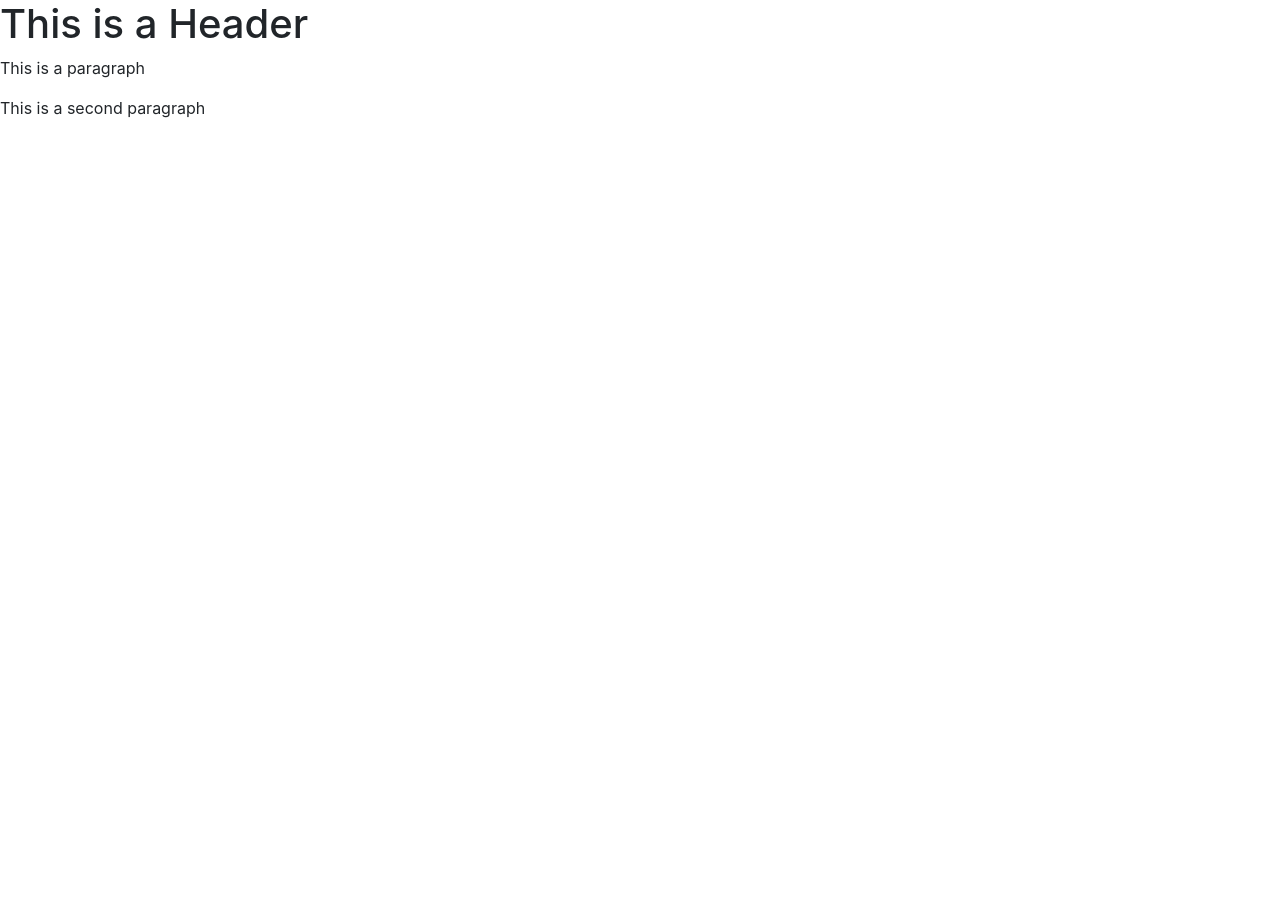
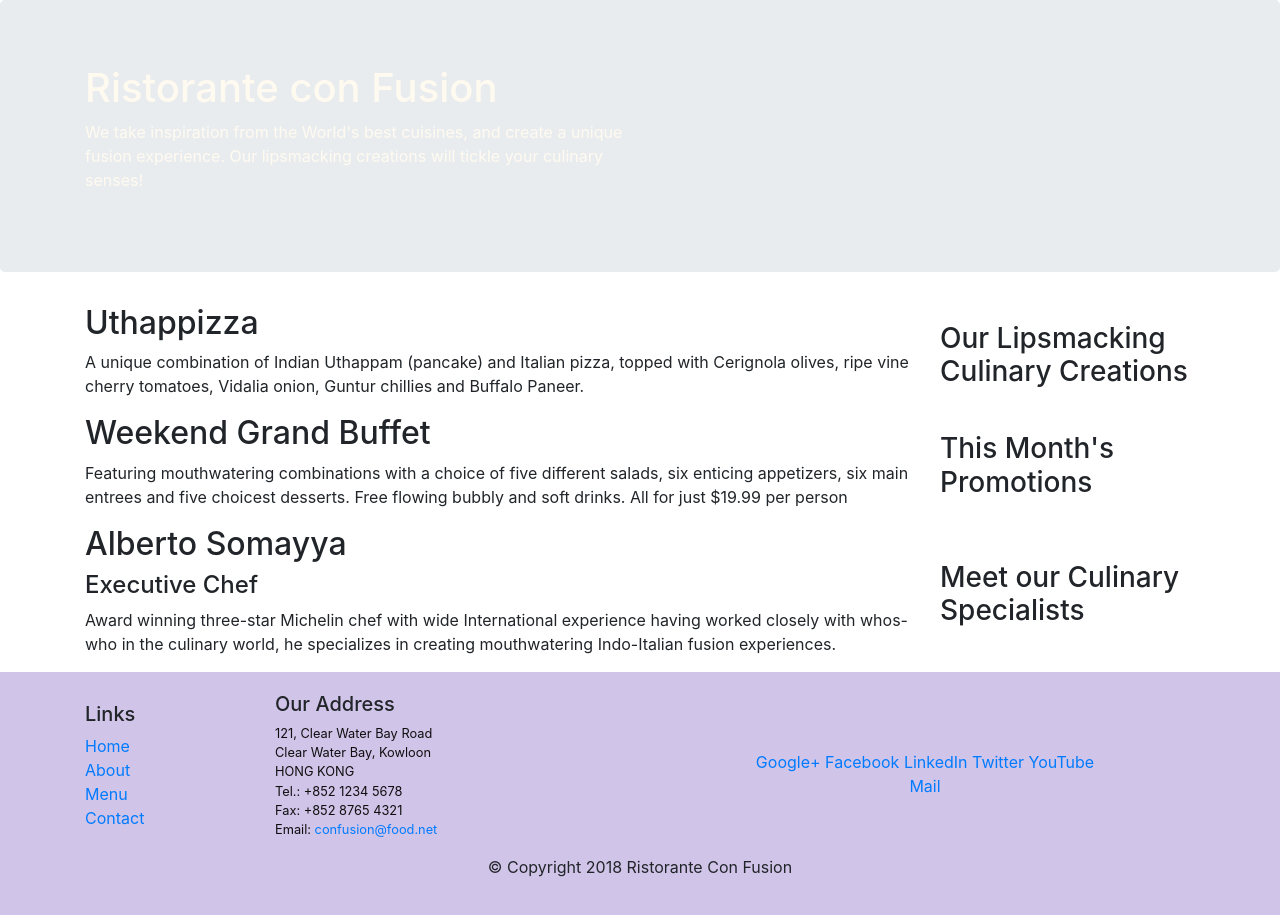
Before and after one commit to circeco/Front-End-Web-UI, a website: page index.html in a window 1280 px wide. Before the commit the page ends 800 px from the top, so only its background shows below. Drawn offline with nearby package versions, Linux system fonts and the light colour scheme.

Commit message:
boothstrap implemented

```diff
--- /dev/null
+++ b/assets/css/style.css
@@ -0,0 +1,30 @@
+.row-header{
+    margin:0px auto;
+    padding:0px;
+}
+
+.row-content {
+    margin:0px auto;
+    padding: 50px 0px 50px 0px;
+    border-bottom: 1px ridge;
+    min-height:400px;
+}
+
+.footer{
+    background-color: #D1C4E9;
+    margin:0px auto;
+    padding: 20px 0px 20px 0px;
+}
+
+.jumbotron {
+    padding:70px 30px 70px 30px;
+    margin:0px auto;
+    background: #9575CD ;
+    color:floralwhite;
+}
+
+address{
+    font-size:80%;
+    margin:0px;
+    color:#0f0f0f;
+}
--- a/index.html
+++ b/index.html
@@ -1,5 +1,6 @@
 <!DOCTYPE html>
 <html lang="en">
+
     <head>
         <title>First Assignment</title>
         <!-- Required meta tags always come first -->
@@ -7,13 +8,102 @@
         <meta name="viewport" content="width=device-width, initial-scale=1, shrink-to-fit=no">
         <meta http-equiv="x-ua-compatible" content="ie=edge">
 
+        <link rel="stylesheet" href="assets/css/style.css">
         <!-- Bootstrap CSS -->
         <link rel="stylesheet" href="node_modules/bootstrap/dist/css/bootstrap.min.css">
+
     </head>
+
 <body>
-    <h1>This is a Header</h1>
-    <p>This is a paragraph</p>
-    <p>This is a second paragraph</p>
+
+    <header class="jumbotron">
+        <div class="container">
+            <div class="row row-header align-items-center">
+                <div class="col-12 col-sm-6">
+                    <h1>Ristorante con Fusion</h1>
+                    <p>We take inspiration from the World's best cuisines, and create a unique fusion experience. Our lipsmacking creations will tickle your culinary senses!</p>
+                </div>
+                <div class="col-12 col-sm">
+                </div>
+            </div>
+        </div>
+    </header>
+
+    <div class="container">
+        <div class="row row-header align-items-center">
+            <div class="col-12 col-sm-4 order-sm-last col-md-3">
+                <h3>Our Lipsmacking Culinary Creations</h3>
+            </div>
+            <div class="col col-sm order-sm-first col-md">
+                <h2>Uthappizza</h2>
+                <p>A unique combination of Indian Uthappam (pancake) and Italian pizza, topped with Cerignola olives, ripe vine cherry tomatoes, Vidalia onion, Guntur chillies and Buffalo Paneer.</p>
+            </div>
+        </div>
+
+
+        <div class="row row-header align-items-center">
+            <div class="col-12 col-sm-4 order-sm-last col-md-3">
+                <h3>This Month's Promotions</h3>
+            </div>
+            <div class="col col-sm order-sm-first col-md">
+                <h2>Weekend Grand Buffet</h2>
+                <p>Featuring mouthwatering combinations with a choice of five different salads, six enticing appetizers, six main entrees and five choicest desserts. Free flowing bubbly and soft drinks. All for just $19.99 per person </p>
+            </div>
+        </div>
+
+        <div class="row row-header align-items-center">
+            <div class="col-12 col-sm-4 order-sm-last col-md-3">
+                <h3>Meet our Culinary Specialists</h3>
+            </div>
+            <div class="col col-sm order-sm-first col-md">
+                <h2>Alberto Somayya</h2>
+                <h4>Executive Chef</h4>
+                <p>Award winning three-star Michelin chef with wide International experience having worked closely with whos-who in the culinary world, he specializes in creating mouthwatering Indo-Italian fusion experiences. </p>
+            </div>
+        </div>
+    </div>
+
+    <footer class="footer">
+        <div class="container">
+            <div class="row row-header align-items-center">
+                <div class="col-4 col-sm-2">
+                    <h5>Links</h5>
+                    <ul class="list-unstyled">
+                        <li><a href="#">Home</a></li>
+                        <li><a href="#">About</a></li>
+                        <li><a href="#">Menu</a></li>
+                        <li><a href="#">Contact</a></li>
+                    </ul>
+                </div>
+                <div class="col-7 col-sm-5">
+                    <h5>Our Address</h5>
+                    <address>
+		              121, Clear Water Bay Road<br>
+		              Clear Water Bay, Kowloon<br>
+		              HONG KONG<br>
+		              Tel.: +852 1234 5678<br>
+		              Fax: +852 8765 4321<br>
+		              Email: <a href="mailto:confusion@food.net">confusion@food.net</a>
+		           </address>
+                </div>
+                <div class="col-12 col-sm-4 align-self-center">
+                    <div class="text-center">
+                        <a href="http://google.com/+">Google+</a>
+                        <a href="http://www.facebook.com/profile.php?id=">Facebook</a>
+                        <a href="http://www.linkedin.com/in/">LinkedIn</a>
+                        <a href="http://twitter.com/">Twitter</a>
+                        <a href="http://youtube.com/">YouTube</a>
+                        <a href="mailto:">Mail</a>
+                    </div>
+                </div>
+           </div>
+           <div class="row justify-content-center">
+                <div class="col-auto">
+                    <p>© Copyright 2018 Ristorante Con Fusion</p>
+                </div>
+           </div>
+        </div>
+    </footer>
 
 
     <!-- jQuery first, then Popper.js, then Bootstrap JS. -->
@@ -21,4 +111,5 @@
     <script src="node_modules/popper.js/dist/umd/popper.min.js"></script>
     <script src="node_modules/bootstrap/dist/js/bootstrap.min.js"></script>
 </body>
+
 </html>
```
Lines whose indentation alone changed are shown as unchanged.
